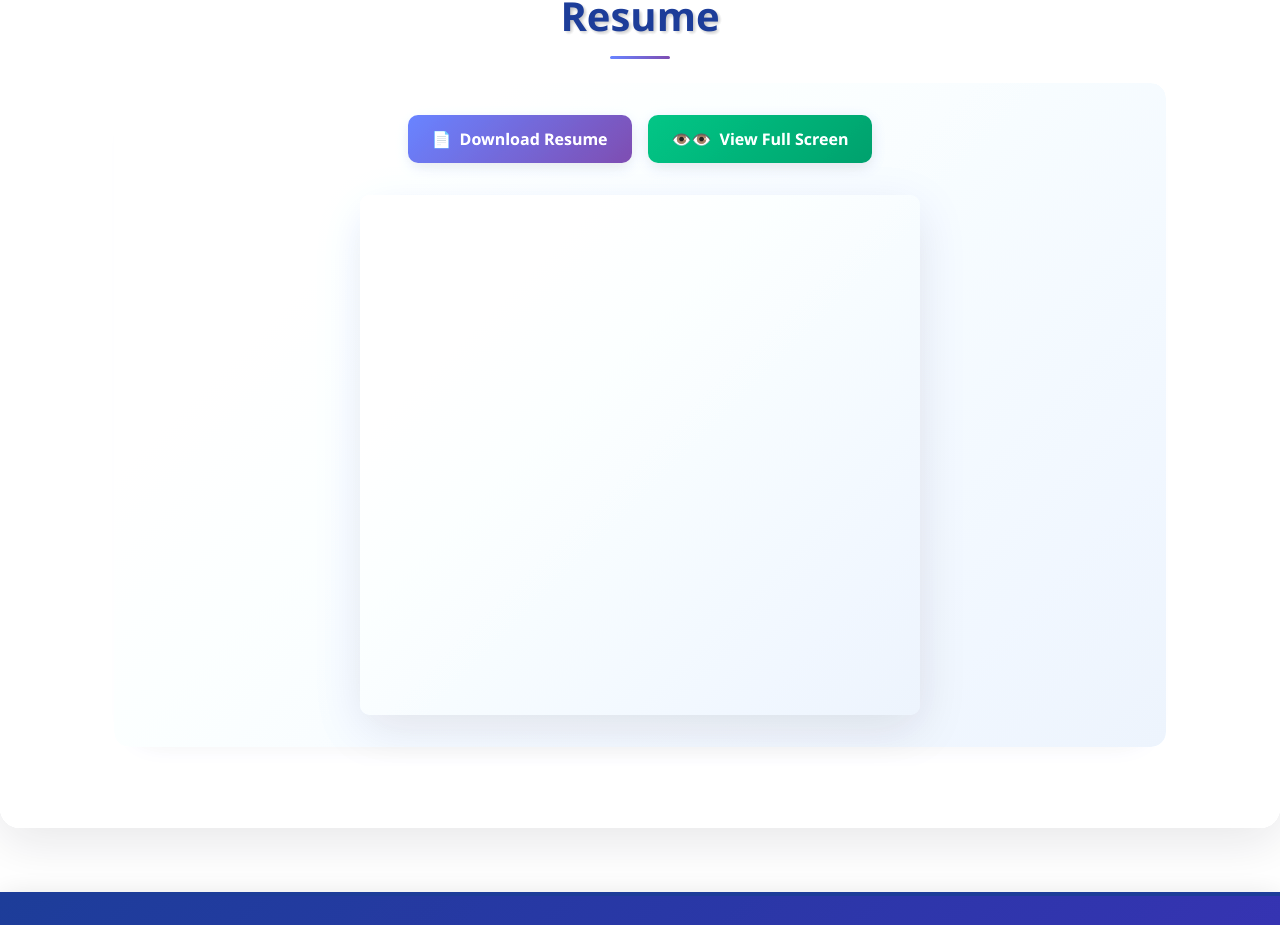
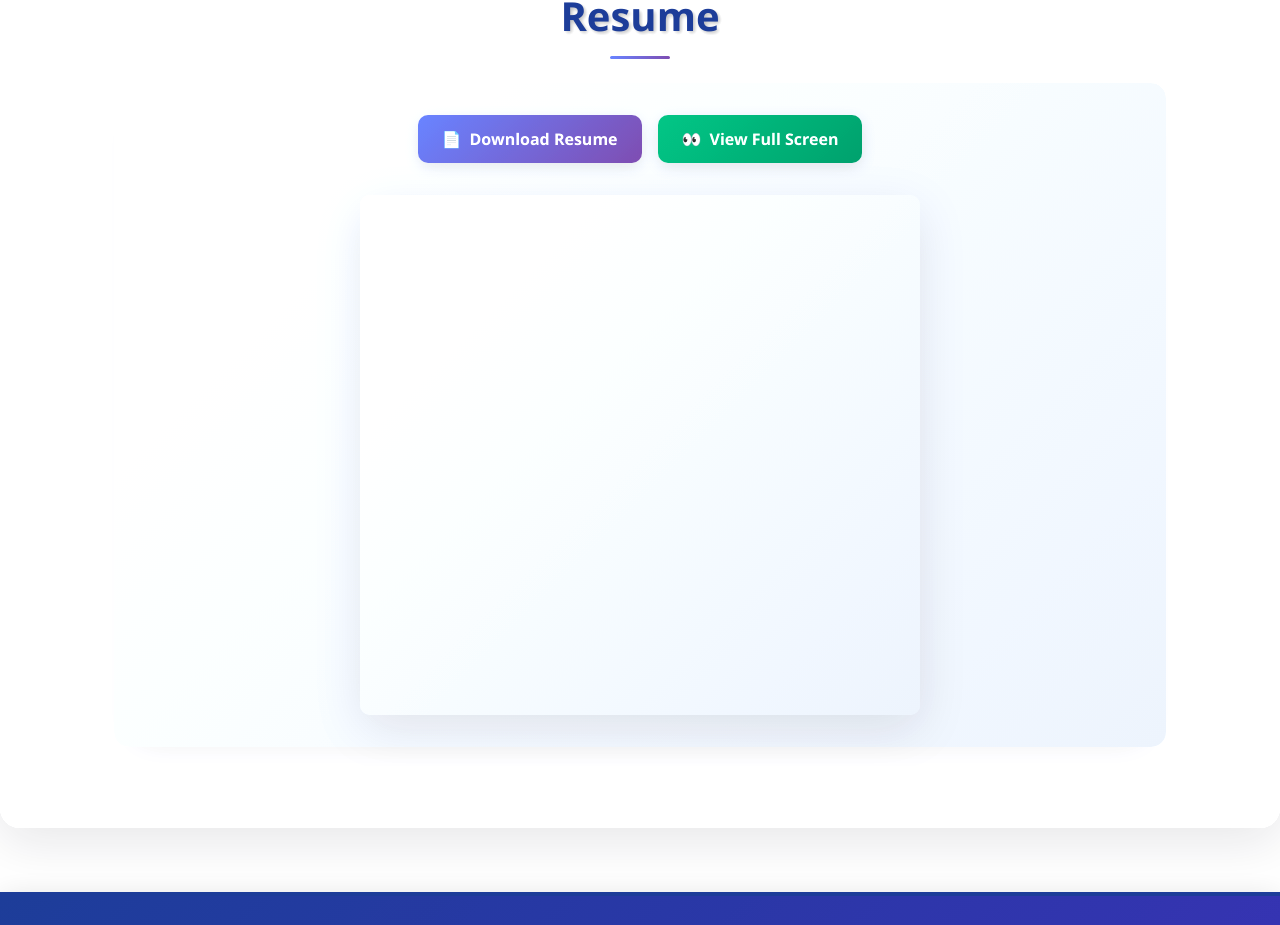
Before and after one commit to Karti722/Personal_Website, a Next.js app in the folder website/: page / in a window 1280 px wide. Shown: the part 8855-9780 px from the top of the page. Built offline with nearby package versions, Linux system fonts and the light colour scheme.

Commit message:
Replaced Eyes emoji with 👀

```diff
--- a/website/app/components/Sections/Resume/index.tsx
+++ b/website/app/components/Sections/Resume/index.tsx
@@ -21,7 +21,7 @@ export default function Resume() {
               target="_blank"
               className={`${styles.resumeBtn} ${styles.viewBtn}`}
             >
-              <span>👁️👁️</span> View Full Screen
+              <span>👀</span> View Full Screen
             </a>
           </div>
           <div className={styles.resumeEmbed}>
```
